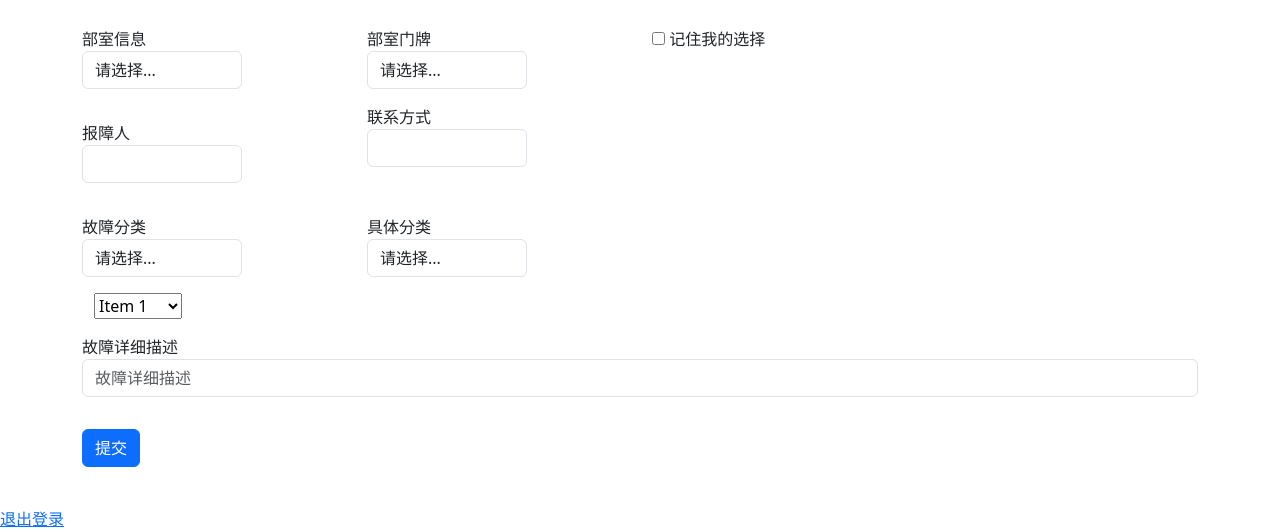
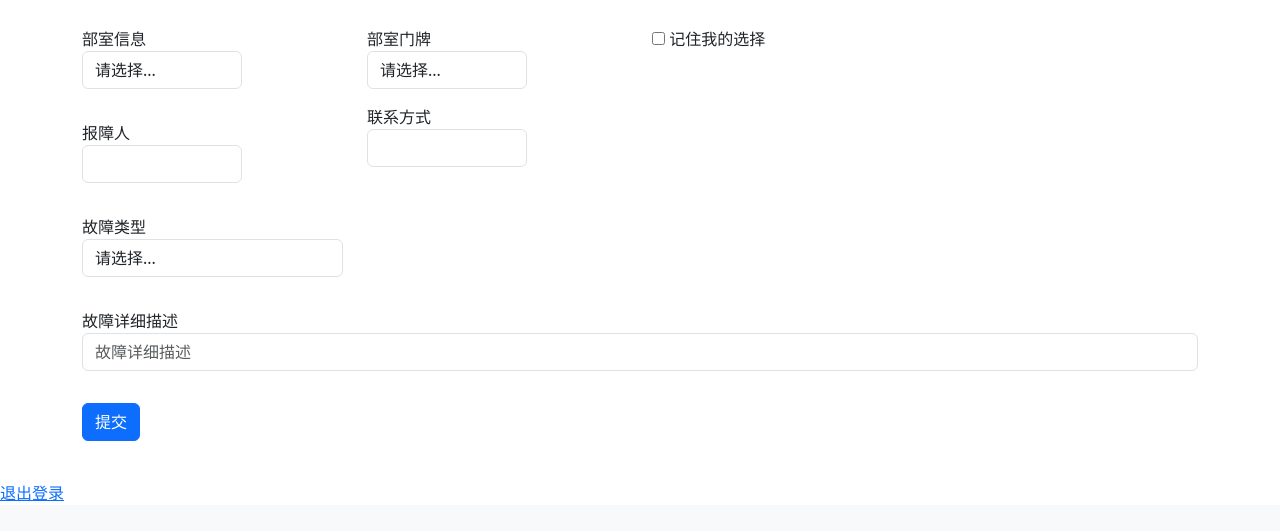
Before and after one commit to frequencyxxq/web_login, a Django app: page /index/ in a window 1280 px wide; the page is wider, and only the part inside the window is pictured. Shown: the part 360-891 px from the top of that part. After the commit the page ends 861 px from the top of that part, so only its background shows below. Run offline with Django 3.2, Linux system fonts and the light colour scheme; data comes from the database, SQL or seed files in the repository; some libraries are stand-ins or nearby versions.

Commit message:
Enable submit form

```diff
--- a/app/models.py
+++ b/app/models.py
@@ -64,7 +64,9 @@
     content = models.CharField(
         max_length=255, verbose_name="内容", blank=False, default=None
     )
-    issue_categoty = models.ForeignKey(IssueCategory, on_delete=models.CASCADE)
+    issue_categoty = models.ForeignKey(
+        IssueCategory, related_name="issue_subcategories", on_delete=models.CASCADE
+    )
     created_at = models.DateTimeField(auto_now_add=True)
     updated_at = models.DateTimeField(auto_now=True)
 
--- a/app/views.py
+++ b/app/views.py
@@ -5,7 +5,7 @@
 from django.http import HttpResponse
 from django.contrib.auth.models import User
 from django.contrib.auth import login, logout, authenticate
-from .models import Organization, Room
+from .models import Organization, Room, IssueCategory, IssueSubcategory, Ticket
 
 
 class Register(View):
@@ -54,28 +54,46 @@
         context = {}
         organizations = Organization.objects.all()
         rooms = Room.objects.all()
+
+        categories = {}
+        issue_categories = IssueCategory.objects.all()
+        for issue_category in issue_categories:
+            issue_subcategories = IssueSubcategory.objects.filter(
+                issue_categoty=issue_category
+            )
+            categories[issue_category.content] = issue_subcategories
+
         context["organizations"] = organizations
         context["rooms"] = rooms
+        context["categories"] = categories
 
         return render(request, "index.html", context=context)
 
     def post(self, request):
-        organization = request.POST.get("organization", "")
+        organization_id = request.POST.get("organization", "")
         number = request.POST.get("number", "")
         reporter = request.POST.get("reporter", "")
         telnumber = request.POST.get("telnumber", "")
-        classification = request.POST.get("classification", "")
-        classification2 = request.POST.get("classification2", "")
+        issue_subcategory_id = request.POST.get("issue_subcategory", "")
         description = request.POST.get("description", "")
-        print(
-            organization,
-            number,
-            reporter,
-            telnumber,
-            classification,
-            classification2,
-            description,
+
+        issue_subcategory = IssueSubcategory.objects.get(id=issue_subcategory_id)
+        organization = Organization.objects.get(id=organization_id)
+        room = Room.objects.get(id=number)
+
+        ticket = Ticket.objects.create(
+            user=request.user,
+            reporter=reporter,
+            solved_by="",
+            mobile_phone=telnumber,
+            remark=description,
+            issue_category=issue_subcategory.issue_categoty,
+            issue_subcategory=issue_subcategory,
+            organization=organization,
+            room=room,
         )
+
+        print(ticket)
         return redirect(reverse("submitted"))
 
 
--- a/templates/index.html
+++ b/templates/index.html
@@ -68,47 +68,23 @@
     <!-- 第三行 -->
   <div class="row">
     <div class="col-sm mt-3 mb-3" >
-        <label for="classification">故障分类</label>
-        <select id="classification" name=classification" class="form-control" Style="width:160px">
+      <label for="issue_subcategory">故障类型</label>
+      <select name="issue_subcategory" class="form-control">
         <option selected>请选择...</option>
-          <option value="设备类">1.设备类</option>
-            <option>2.软件类</option>
-            <option>3.网络类</option>
-            <option>4.网页类</option>
-            <option>5.其他</option>
-        </select>
-      </div>
-      <div class="col-sm mt-3 mb-3" >
-        <label for="classification2">具体分类</label>
-        <select id="classification2" name=classification2" class="form-control" Style="width:160px">
-          <option selected>请选择...</option>
-          <option value="打印机故障">打印机故障</option>
-            <option>扫描仪故障</option>
-            <option>系统故障</option>
-            <option>网络故障</option>
+
+        {% for key, values in categories.items %}
+          <optgroup label={{ key }}>
+            {% for issue_subcategory in values %}
+              <option value={{ issue_subcategory.id }}> {{ issue_subcategory.content }} </option>
+            {% endfor %}
+          </optgroup>
+        {% endfor %}
+
       </select>
     </div>
     <div class="col-sm mt-3 mb-3" ></div>
     <div class="col-sm mt-3 mb-3" ></div>
-    </div>
-
-  <div class="container">
-    <select>
-        <optgroup label="1.设备类">
-            <optgroup label="2.软件类">
-                <option>Item 1</option>
-                <option>Item 2</option>
-                <option>Item 3</option>
-            </optgroup>
-            <option>Item 2</option>
-            <option>Item 3</option>
-        </optgroup>
-        <optgroup label="具体故障">
-            <option>Item 1</option>
-            <option>Item 2</option>
-            <option>Item 3</option>
-        </optgroup>
-    </select>
+    <div class="col-sm mt-3 mb-3" ></div>
   </diV>
 
     <!-- 第四行 -->
```
Also changed, not shown: app/migrations/0004_auto_20230201_2129.py (added). Lines whose indentation alone changed are shown as unchanged.
